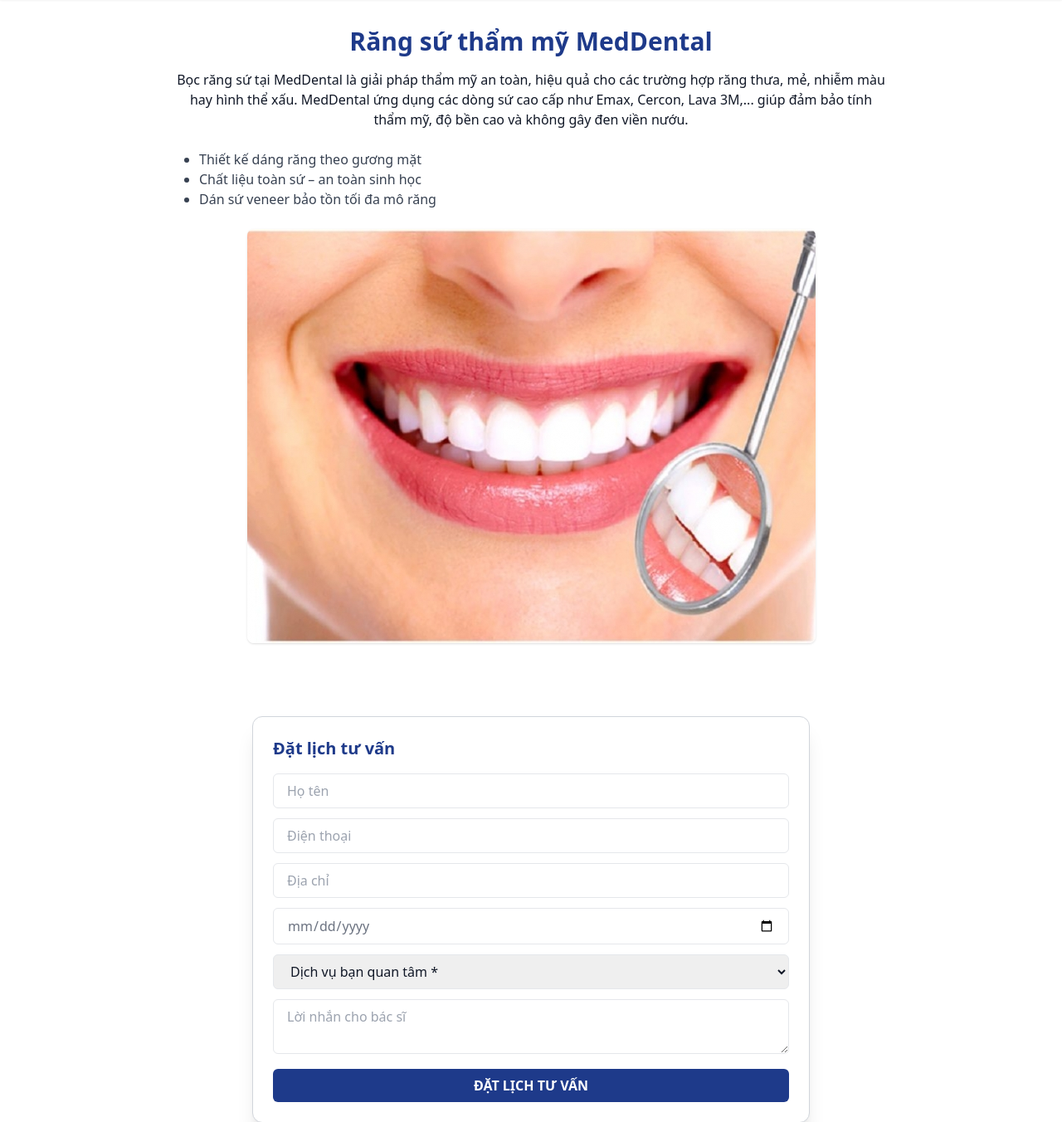
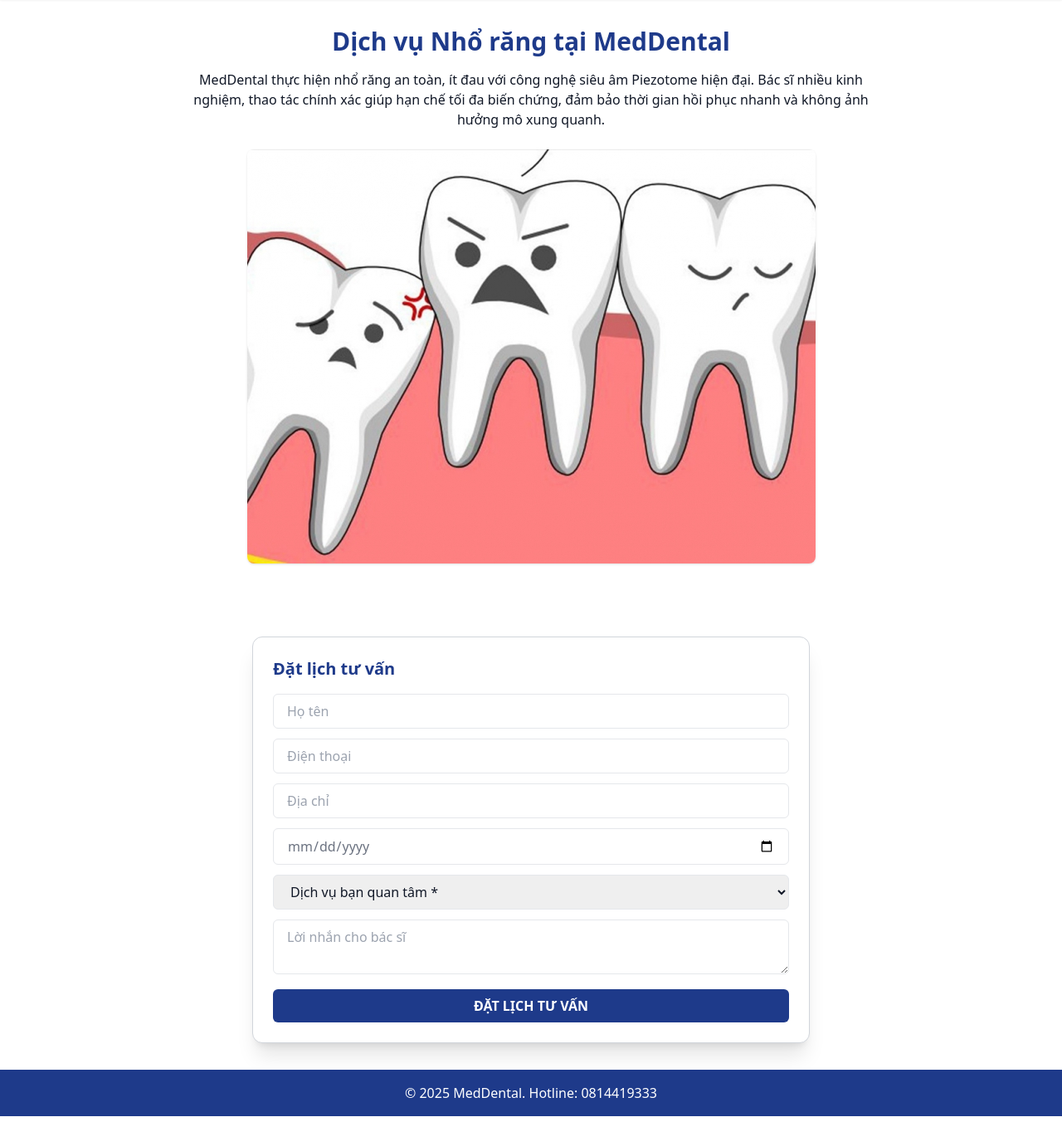
Before and after one commit to khanhteo1989/meddental-chatbot, a Flask app: page /dich-vu/rang-su in a window 1280 px wide. Shown: the part 102-1454 px from the top of the page at 83% size. Run offline with Flask 3, Linux system fonts and the light colour scheme; some libraries are stand-ins or nearby versions.

Commit message:
Update rang-su.html

```diff
--- a/templates/rang-su.html
+++ b/templates/rang-su.html
@@ -3,7 +3,7 @@
 <head>
   <meta charset="UTF-8">
   <meta name="viewport" content="width=device-width, initial-scale=1.0">
-  <title>Răng sứ thẩm mỹ | MedDental</title>
+  <title>Nhổ răng | MedDental</title>
   <script src="https://cdn.tailwindcss.com"></script>
   <script src="https://kit.fontawesome.com/a076d05399.js" crossorigin="anonymous"></script>
 </head>
@@ -51,18 +51,13 @@
     </nav>
   </header>
 
-  <!-- NỘI DUNG RĂNG SỨ -->
+  <!-- NỘI DUNG NHỔ RĂNG -->
   <section class="max-w-4xl mx-auto py-8 px-4 text-center">
-    <h1 class="text-3xl font-bold text-blue-900 mb-4">Răng sứ thẩm mỹ MedDental</h1>
+    <h1 class="text-3xl font-bold text-blue-900 mb-4">Dịch vụ Nhổ răng tại MedDental</h1>
     <p class="mb-6">
-      Bọc răng sứ tại MedDental là giải pháp thẩm mỹ an toàn, hiệu quả cho các trường hợp răng thưa, mẻ, nhiễm màu hay hình thể xấu. MedDental ứng dụng các dòng sứ cao cấp như Emax, Cercon, Lava 3M,... giúp đảm bảo tính thẩm mỹ, độ bền cao và không gây đen viền nướu.
+      MedDental thực hiện nhổ răng an toàn, ít đau với công nghệ siêu âm Piezotome hiện đại. Bác sĩ nhiều kinh nghiệm, thao tác chính xác giúp hạn chế tối đa biến chứng, đảm bảo thời gian hồi phục nhanh và không ảnh hưởng mô xung quanh.
     </p>
-    <ul class="text-left list-disc pl-8 mb-6 text-gray-700">
-      <li>Thiết kế dáng răng theo gương mặt</li>
-      <li>Chất liệu toàn sứ – an toàn sinh học</li>
-      <li>Dán sứ veneer bảo tồn tối đa mô răng</li>
-    </ul>
-    <img src="meddental-chatbot/static/rang-su.jpg" alt="Bọc răng sứ thẩm mỹ" class="rounded-lg shadow mx-auto mb-6">
+    <img src="meddental-chatbot/static/nho-rang.jpg" alt="Dịch vụ nhổ răng" class="rounded-lg shadow mx-auto mb-6">
   </section>
 
   <!-- FORM ĐẶT LỊCH -->
```
